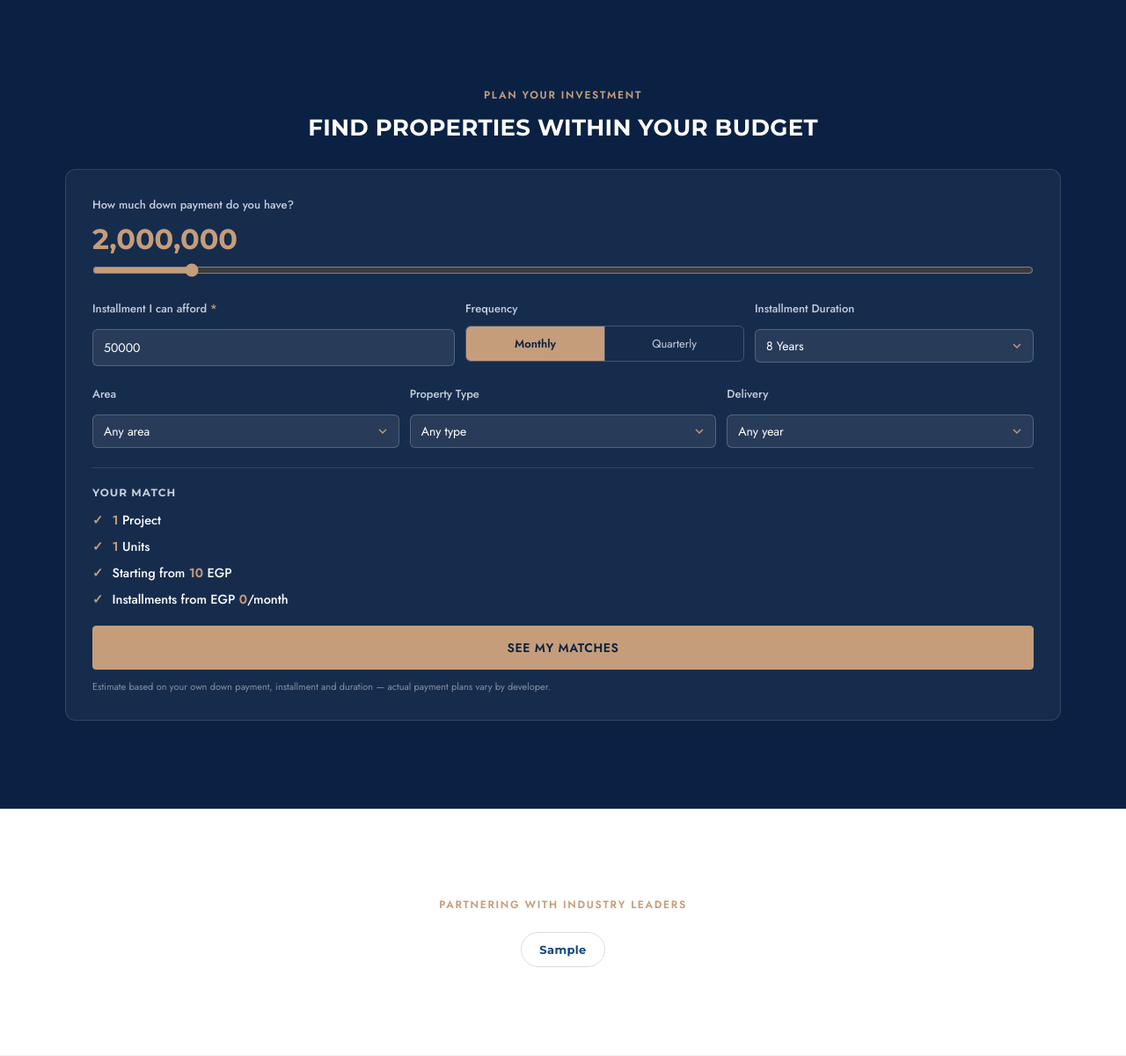
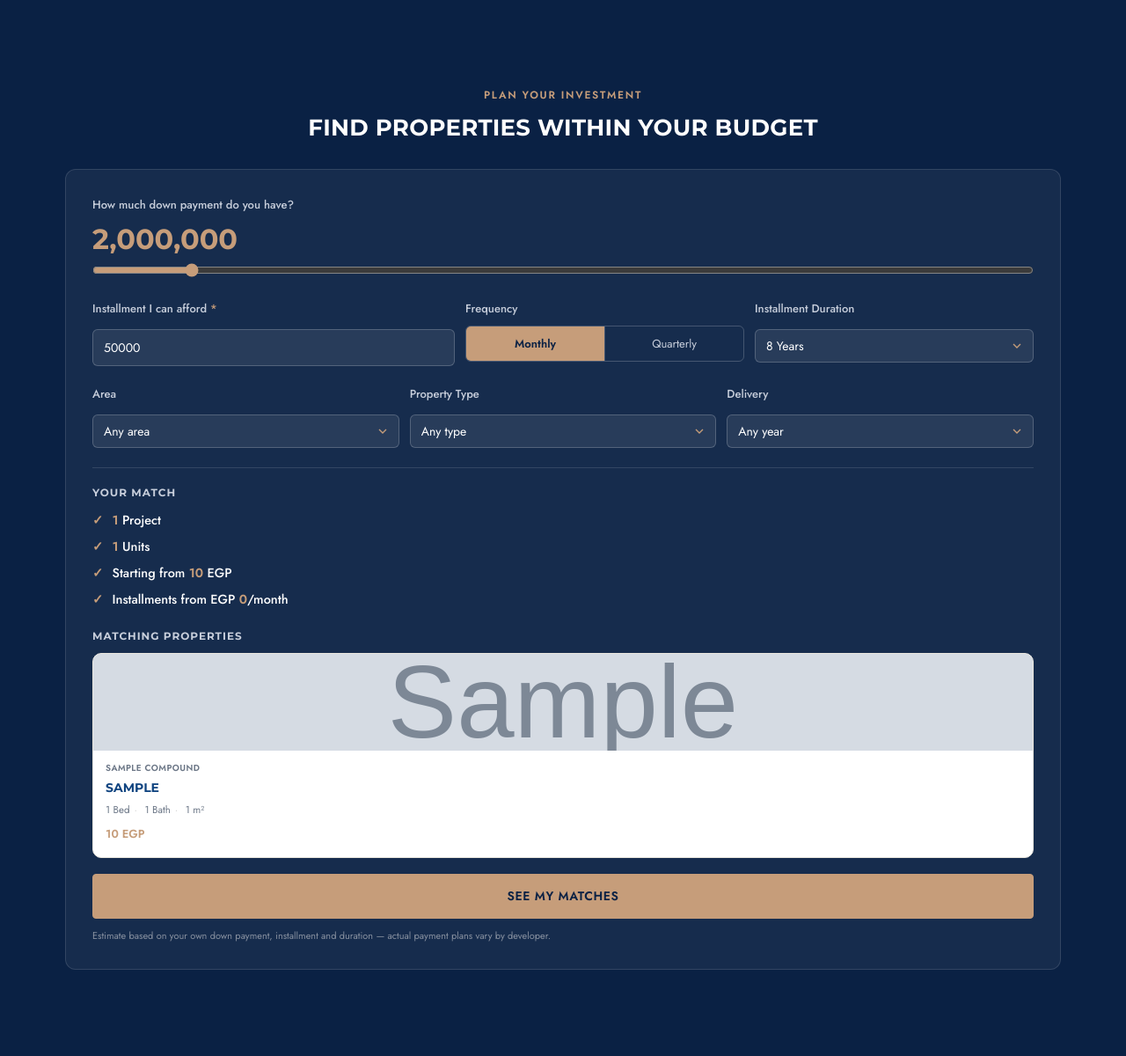
Before and after one commit to 4syyyz62k5-web/meleveneg-website, a Flask app: page / in a window 1280 px wide. Shown: the part 2384-3584 px from the top of the page at 88% size. Run offline with Flask 3, Linux system fonts and the light colour scheme; tables that the repository leaves empty hold one stand-in row (values such as "Sample post"); grey boxes marked "Sample" are stand-in pictures.

Commit message:
Show real matching unit cards under the investment calculator's results
- /api/properties-count now also returns sample_units: up to 4 units
  sliced off the exact same already-filtered query (ordered by price
  ascending), so this is one small extra LIMIT-ed SELECT rather than a
  second heavy query or duplicated filter logic.
- home() computes the same for the calculator's default first-paint
  state, matching the existing pattern for initial_calc_count etc.
- Revives .mv-unit-card — CSS left over from a since-removed "Recommended
  Units" section, never referenced in any template — as the mini card
  style for these results, styled consistently with the rest of the site
  instead of introducing something new. Rendered via Jinja for the initial
  paint and rebuilt via JS (mirroring the same markup) on every
  recalculation; the whole block hides itself when there are no matches.

Verified against the live app: default scenario returns exactly the 1
matching unit shown server-side; a wider budget returns 4 units ordered
cheapest-first; JS syntax checked with `node --check`; no regressions on
other pages.

Co-Authored-By: Claude Sonnet 5 <noreply@anthropic.com>

```diff
--- a/app.py
+++ b/app.py
@@ -305,6 +305,7 @@ def create_app():
         initial_calc_min_installment = None
         if initial_calc_min_price is not None:
             initial_calc_min_installment = max(0, float(initial_calc_min_price) - INITIAL_DOWN_PAYMENT) / initial_periods
+        initial_sample_units = _serialize_sample_units(initial_calc_base_query)
 
         return render_template(
             "index.html",
@@ -327,6 +328,7 @@ def create_app():
             initial_calc_projects=initial_calc_projects,
             initial_calc_min_price=initial_calc_min_price,
             initial_calc_min_installment=initial_calc_min_installment,
+            initial_sample_units=initial_sample_units,
         )
 
     # ---------- Investment calculator: live matching-properties count ----------
@@ -352,6 +354,26 @@ def create_app():
         periods_per_year = 4 if cadence == "quarterly" else 12
         periods = duration_years * periods_per_year
         return periods, down_payment + installment * periods
+
+    def _serialize_sample_units(query, limit=4):
+        """A cheap slice of an already-filtered Unit query — reuses the exact
+        same WHERE clause built by the caller (no duplicated filter logic),
+        just orders by price and caps the row count, so this is one small
+        extra SELECT rather than a second heavy query."""
+        units = query.order_by(Unit.price.asc()).limit(limit).all()
+        return [
+            {
+                "compound_name": u.compound.name,
+                "compound_slug": u.compound.slug,
+                "unit_type": u.unit_type,
+                "bedrooms": u.bedrooms,
+                "bathrooms": u.bathrooms,
+                "area_sqm": float(u.area_sqm) if u.area_sqm is not None else None,
+                "price": float(u.price) if u.price is not None else None,
+                "image_url": u.image_url or u.compound.cover_image_url,
+            }
+            for u in units
+        ]
 
     @app.route("/api/properties-count")
     def api_properties_count():
@@ -422,6 +444,8 @@ def create_app():
             )
             suggested_areas = [r[0] for r in rows if r[0]]
 
+        sample_units = _serialize_sample_units(query)
+
         return jsonify({
             "count": count,
             "projects": projects,
@@ -429,6 +453,7 @@ def create_app():
             "min_installment": min_installment,
             "max_price": max_price,
             "suggested_areas": suggested_areas,
+            "sample_units": sample_units,
         })
 
     @app.route("/locations")
--- a/templates/index.html
+++ b/templates/index.html
@@ -620,6 +620,16 @@
   .mv-calc-suggest{ font-family: var(--font-body); font-size: 12.5px; color: #c7cedb; margin: 10px 0 0 0; }
   .mv-calc-suggest .mv-calc-suggest__areas{ color: var(--color-gold); font-weight: 600; }
 
+  .mv-calc-sample{ margin: 20px 0 18px 0; }
+  .mv-calc-sample__title{
+    font-family: var(--font-heading); font-size: 12px; font-weight: 700; letter-spacing: .08em;
+    text-transform: uppercase; color: #c7cedb; margin: 0 0 10px 0;
+  }
+  .mv-calc-sample__grid{
+    display: grid; grid-template-columns: repeat(auto-fit, minmax(130px, 1fr)); gap: 10px;
+  }
+  .mv-calc-sample .mv-unit-card{ width: auto; }
+
   .mv-calc-cta{ display: block; text-align: center; width: 100%; box-sizing: border-box; text-transform: uppercase; letter-spacing: .04em; }
   .mv-calc-disclaimer{ font-family: var(--font-body); font-size: 11px; color: #8891a0; margin: 12px 0 0 0; line-height: 1.4; }
 
@@ -1068,6 +1078,27 @@
         <p class="mv-calc-suggest" id="calc-suggest" style="display:none;"></p>
       </div>
 
+      <div class="mv-calc-sample" id="calc-sample" {% if not initial_sample_units %}style="display:none;"{% endif %}>
+        <p class="mv-calc-sample__title">Matching Properties</p>
+        <div class="mv-calc-sample__grid" id="calc-sample-grid">
+          {% for u in initial_sample_units %}
+          <a class="mv-unit-card" href="{{ url_for('compound_detail', slug=u.compound_slug) }}">
+            <img class="mv-unit-card__thumb" src="{{ u.image_url or url_for('static', filename='img/placeholder.jpg') }}" alt="{{ u.unit_type or u.compound_name }}" loading="lazy">
+            <div class="mv-unit-card__body">
+              <p class="mv-unit-card__compound">{{ u.compound_name }}</p>
+              <p class="mv-unit-card__type">{{ u.unit_type or 'Unit' }}</p>
+              <p class="mv-unit-card__facts">
+                {% if u.bedrooms %}<span>{{ u.bedrooms }} Bed</span>{% endif %}
+                {% if u.bathrooms %}<span>{{ u.bathrooms }} Bath</span>{% endif %}
+                {% if u.area_sqm %}<span>{{ u.area_sqm|int }} m²</span>{% endif %}
+              </p>
+              <p class="mv-unit-card__price">{{ "{:,.0f}".format(u.price) if u.price else "On request" }} EGP</p>
+            </div>
+          </a>
+          {% endfor %}
+        </div>
+      </div>
+
       <a href="{{ url_for('compounds') }}" id="calc-cta" class="hero-cta hero-cta--primary mv-calc-cta">See My Matches</a>
       <p class="mv-calc-disclaimer">Estimate based on your own down payment, installment and duration — actual payment plans vary by developer.</p>
     </div>
@@ -1277,10 +1308,52 @@
     var projectsOut = document.getElementById('calc-projects');
     var minPriceOut = document.getElementById('calc-minprice');
     var suggestOut = document.getElementById('calc-suggest');
+    var sampleWrap = document.getElementById('calc-sample');
+    var sampleGrid = document.getElementById('calc-sample-grid');
     var countFetchToken = 0; // guards against an older, slower request overwriting a newer one
+    var PLACEHOLDER_IMG = "{{ url_for('static', filename='img/placeholder.jpg') }}";
 
     function formatEGP(n){
       return Math.round(n).toLocaleString('en-US');
+    }
+
+    function escapeHtml(s){
+      var div = document.createElement('div');
+      div.textContent = s == null ? '' : String(s);
+      return div.innerHTML;
+    }
+
+    // Mirrors the .mv-unit-card markup Jinja renders for the initial paint
+    // (see the "Matching Properties" block above), so a live recalculation
+    // swaps in cards that look identical.
+    function renderSampleUnits(units){
+      if (!sampleWrap || !sampleGrid) return;
+      if (!units || !units.length) {
+        sampleGrid.innerHTML = '';
+        sampleWrap.style.display = 'none';
+        return;
+      }
+      sampleGrid.innerHTML = units.map(function(u){
+        var facts = [];
+        if (u.bedrooms) facts.push('<span>' + u.bedrooms + ' Bed</span>');
+        if (u.bathrooms) facts.push('<span>' + u.bathrooms + ' Bath</span>');
+        if (u.area_sqm) facts.push('<span>' + Math.round(u.area_sqm) + ' m²</span>');
+        var price = u.price ? formatEGP(u.price) + ' EGP' : 'On request';
+        // Same path Flask's url_for('compound_detail', slug=...) produces.
+        var href = '/compound/' + encodeURIComponent(u.compound_slug);
+        return (
+          '<a class="mv-unit-card" href="' + href + '">' +
+            '<img class="mv-unit-card__thumb" src="' + escapeHtml(u.image_url || PLACEHOLDER_IMG) + '" alt="' + escapeHtml(u.unit_type || u.compound_name) + '" loading="lazy">' +
+            '<div class="mv-unit-card__body">' +
+              '<p class="mv-unit-card__compound">' + escapeHtml(u.compound_name) + '</p>' +
+              '<p class="mv-unit-card__type">' + escapeHtml(u.unit_type || 'Unit') + '</p>' +
+              '<p class="mv-unit-card__facts">' + facts.join('') + '</p>' +
+              '<p class="mv-unit-card__price">' + price + '</p>' +
+            '</div>' +
+          '</a>'
+        );
+      }).join('');
+      sampleWrap.style.display = '';
     }
 
     // Debounce so dragging the slider (or typing an area/installment) doesn't
@@ -1334,6 +1407,7 @@
               suggestOut.style.display = 'none';
             }
           }
+          renderSampleUnits(data.sample_units);
         })
         .catch(function(){ /* leave the last known figures on screen if the request fails */ });
     }
```
